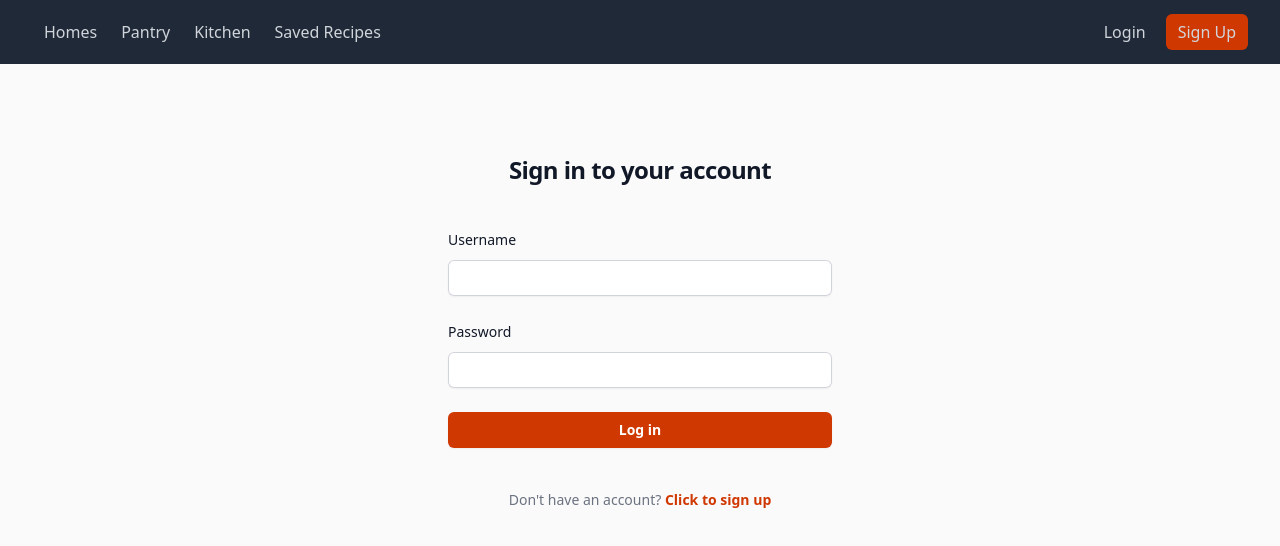
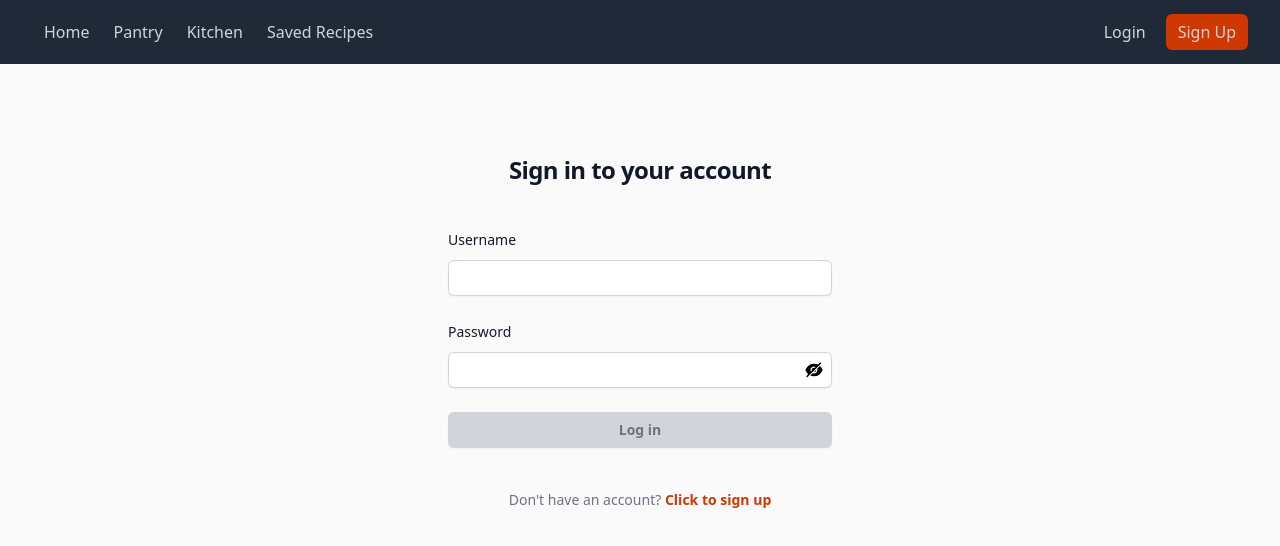
Before and after one commit to monysary/i-m-hungry-recipe-app, a Next.js app: page /login in a window 1280 px wide. Shown: the top 546 px of the page. Built offline with nearby package versions, Linux system fonts and the light colour scheme.

Commit message:
added login ux to allow users to log in only when username and password is entered, added eye icon to show or hide password

```diff
--- a/package.json
+++ b/package.json
@@ -21,6 +21,7 @@
     "postcss": "8.4.23",
     "react": "18.2.0",
     "react-dom": "18.2.0",
+    "react-icons": "^4.8.0",
     "sequelize": "^6.31.0",
     "tailwindcss": "3.3.1"
   }
--- a/src/components/navbar.js
+++ b/src/components/navbar.js
@@ -29,7 +29,7 @@ function Navbar() {
                         </button>
                     </div>
                     <div className="md:flex flex-1 items-center justify-center md:items-stretch md:justify-start hidden">
-                        <Link href='/' className="text-gray-300 hover:bg-gray-700 hover:text-white rounded-md px-3 py-2 text-md font-medium">Homes</Link>
+                        <Link href='/' className="text-gray-300 hover:bg-gray-700 hover:text-white rounded-md px-3 py-2 text-md font-medium">Home</Link>
                         <Link href='/pantry' className="text-gray-300 hover:bg-gray-700 hover:text-white rounded-md px-3 py-2 text-md font-medium">Pantry</Link>
                         <Link href='/kitchen' className="text-gray-300 hover:bg-gray-700 hover:text-white rounded-md px-3 py-2 text-md font-medium">Kitchen</Link>
                         <Link href='/savedRecipes' className="text-gray-300 hover:bg-gray-700 hover:text-white rounded-md px-3 py-2 text-md font-medium">Saved Recipes</Link>
--- a/src/pages/login.js
+++ b/src/pages/login.js
@@ -1,4 +1,5 @@
-import { useState } from "react";
+import { useEffect, useState } from "react";
+import { AiFillEyeInvisible, AiFillEye } from 'react-icons/ai'
 
 function Login() {
     const [loginForm, setLoginForm] = useState({
@@ -10,6 +11,23 @@ function Login() {
         setLoginForm({ ...loginForm, [name]: value })
     }
 
+    const [buttonActive, setButtonActive] = useState(false)
+
+    useEffect(() => {
+        if (loginForm.username !== '' && loginForm.password !== '') {
+            setButtonActive(true)
+        }
+
+    }, [loginForm])
+
+    const handleFormSubmit = (event) => {
+        event.preventDefault()
+
+        console.log('Form submitted');
+    }
+
+    const [showPassword, setShowPassword] = useState(false)
+
     return (
         <div className="flex min-h-full flex-col justify-center px-6 py-12 lg:px-8">
             <div className="sm:mx-auto sm:w-full sm:max-w-sm">
@@ -17,7 +35,7 @@ function Login() {
             </div>
 
             <div className="mt-10 sm:mx-auto sm:w-full sm:max-w-sm">
-                <form className="space-y-6">
+                <form className="space-y-6" onSubmit={handleFormSubmit}>
                     <div>
                         <label className="block text-sm font-medium leading-6 text-gray-900">Username</label>
                         <div className="mt-2">
@@ -33,20 +51,40 @@ function Login() {
 
                     <div>
                         <label className="block text-sm font-medium leading-6 text-gray-900">Password</label>
-                        <div className="mt-2">
+                        <div className="mt-2 relative">
                             <input
                                 name="password"
-                                type="password"
+                                type={showPassword ? 'text' : 'password'}
                                 required
                                 className="block w-full rounded-md border-0 p-1.5 text-gray-900 shadow-sm ring-1 ring-inset ring-gray-300 placeholder:text-gray-400 focus:ring-2 focus:ring-inset focus:ring-orange-600 sm:text-sm sm:leading-6"
                                 value={loginForm.password}
                                 onChange={handleInputChange}
                             />
+                            <div className="absolute top-2 right-2">
+                                <AiFillEyeInvisible
+                                    fontSize='20px'
+                                    className={!showPassword ? 'block cursor-pointer' : 'hidden'}
+                                    onClick={() => setShowPassword(true)}
+                                />
+                                <AiFillEye
+                                    fontSize='20px'
+                                    className={showPassword ? 'block cursor-pointer' : 'hidden'}
+                                    onClick={() => setShowPassword(false)}
+                                />
+                            </div>
                         </div>
                     </div>
 
                     <div>
-                        <button type="submit" className="flex w-full justify-center rounded-md bg-orange-600 px-3 py-1.5 text-sm font-semibold leading-6 text-white shadow-sm hover:bg-orange-500 focus-visible:outline focus-visible:outline-2 focus-visible:outline-offset-2 focus-visible:outline-orange-600">Log in</button>
+                        <button
+                            disabled={!buttonActive}
+                            type="submit"
+                            className={
+                                buttonActive
+                                    ? "flex w-full justify-center rounded-md bg-orange-600 px-3 py-1.5 text-sm font-semibold leading-6 text-white shadow-sm hover:bg-orange-500 focus-visible:outline focus-visible:outline-2 focus-visible:outline-offset-2 focus-visible:outline-orange-600"
+                                    : "flex w-full justify-center rounded-md bg-gray-300 px-3 py-1.5 text-sm font-semibold leading-6 text-gray-500 shadow-sm"
+                            }
+                        >Log in</button>
                     </div>
                 </form>
 
```
Also changed, not shown: 1 other file (tests, documents, lock files or other folders).
